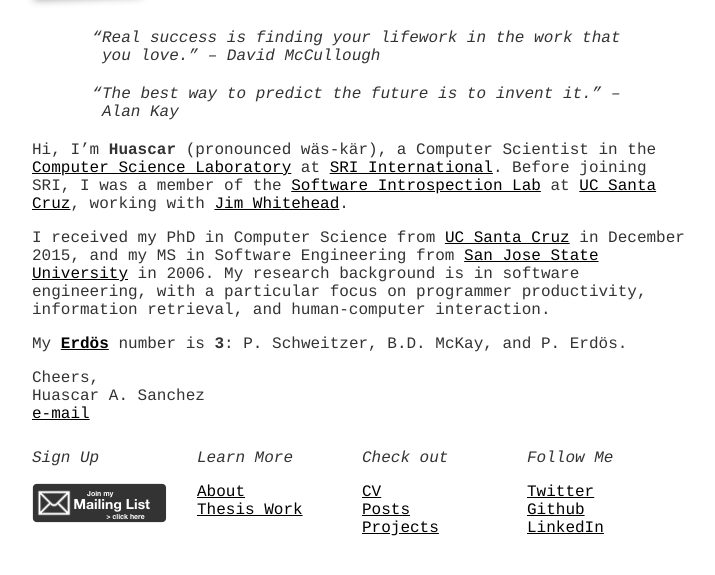
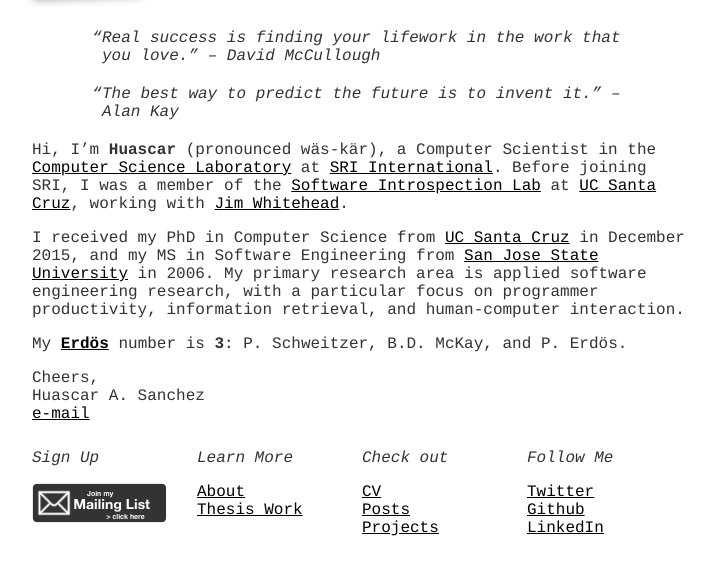
Before and after one commit to hsanchez/hsanchez.github.io, a Jekyll site: the page built from index.md, in a window 1280 px wide, cut to the strip 218-793 px from the top of the page. Shown: the whole strip, without its empty margins (278-993 px from the left). Built offline with Jekyll 4.4.1, drawn with Linux system fonts in a browser that asks for light colours.

Commit message:
fixes about and index

```diff
--- a/index.md
+++ b/index.md
@@ -10,9 +10,18 @@
 <blockquote id="followquote"><span class="quote">The best way to predict the future is to invent it.</span><small class='author'><a href='http://en.wikiquote.org/wiki/Alan_Kay'>Alan Kay</a></small></blockquote>
 
 
-Hi, I'm **Huascar** (pronounced wäs-kär), a Computer Scientist in the [Computer Science Laboratory](http://www.csl.sri.com/) at [SRI International](https://www.sri.com/). Before joining SRI, I was a member of the [Software Introspection Lab](https://games.soe.ucsc.edu/sil) at [UC Santa Cruz](http://www.ucsc.edu/), working with [Jim Whitehead](http://users.soe.ucsc.edu/~ejw/).
+Hi, I'm **Huascar** (pronounced wäs-kär), a Computer Scientist in the [Computer
+Science Laboratory](http://www.csl.sri.com/) at [SRI
+International](https://www.sri.com/). Before joining SRI, I was a member of the
+[Software Introspection Lab](https://games.soe.ucsc.edu/sil) at [UC Santa
+Cruz](http://www.ucsc.edu/), working with [Jim
+Whitehead](http://users.soe.ucsc.edu/~ejw/).
 
-I received my PhD in Computer Science from [UC Santa Cruz](http://www.ucsc.edu/) in December 2015, and my MS in Software Engineering from [San Jose State University](http://www.sjsu.edu/) in 2006. My research background is in software engineering, with a particular focus on programmer productivity, information retrieval, and human-computer interaction.
+I received my PhD in Computer Science from [UC Santa Cruz](http://www.ucsc.edu/)
+in December 2015, and my MS in Software Engineering from [San Jose State
+University](http://www.sjsu.edu/) in 2006. My primary research area is applied
+software engineering research, with a particular focus on programmer
+productivity, information retrieval, and human-computer interaction.
 
 My [**<span>Erd&ouml;s</span>**](http://wwwp.oakland.edu/enp/) number is **3**:
 P. Schweitzer, B.D. McKay, and P. Erd&ouml;s.
```
Also changed, not shown: about/index.md (+7 -4 lines).
